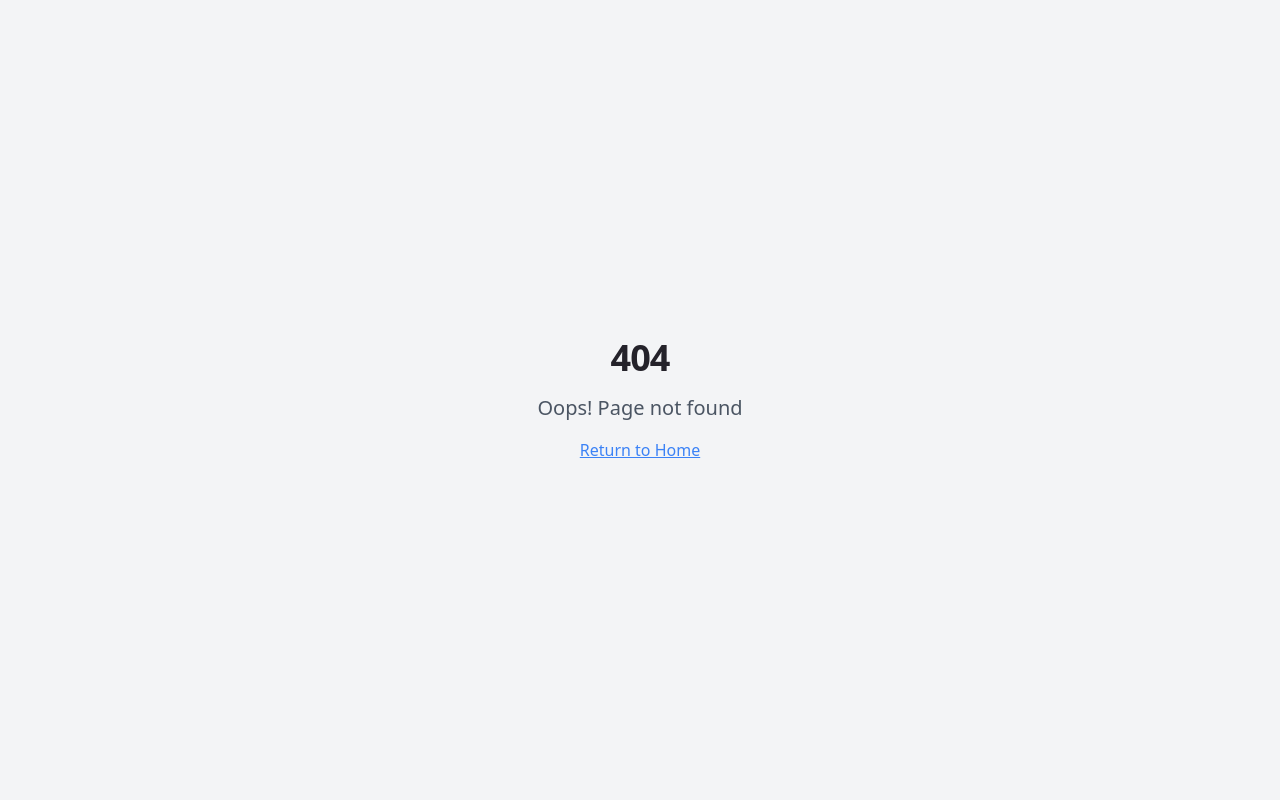
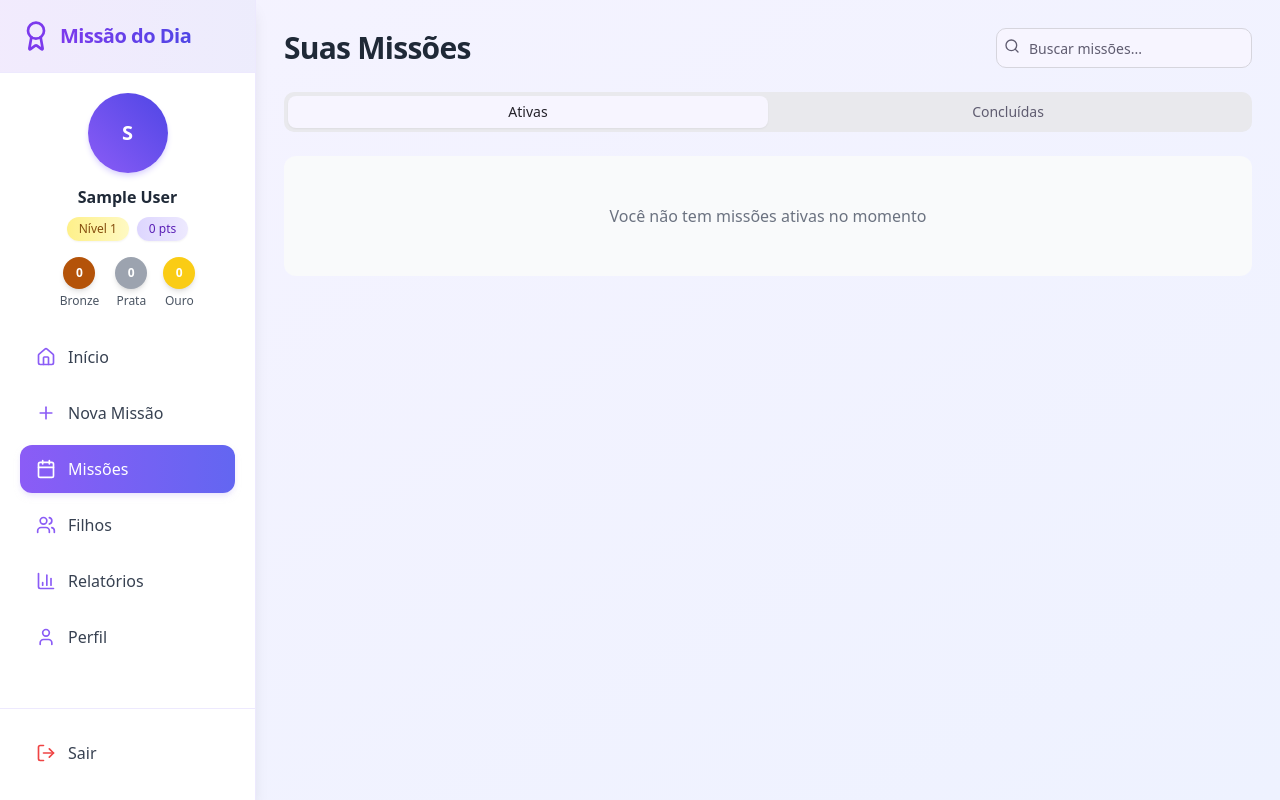
Before and after one commit to andersonmenezes2025/dia-a-dia-missao, a React (Vite) app: page /missoes in a window 1280 px wide. Before the commit this address had no page. Built offline with nearby package versions, Linux system fonts and the light colour scheme; sample sign-in values are in the browser's storage.

Commit message:
Fix: Resolve 404 error on missions menu
The missions menu was returning a 404 error. This commit likely involves adding or correcting a route in `App.tsx` to point to the correct component for the missions page.

```diff
--- a/src/App.tsx
+++ b/src/App.tsx
@@ -18,6 +18,7 @@ const EditTask = lazy(() => import("./pages/EditTask"));
 const Profile = lazy(() => import("./pages/Profile"));
 const ChildrenProfile = lazy(() => import("./pages/ChildrenProfile"));
 const Reports = lazy(() => import("./pages/Reports"));
+const Missions = lazy(() => import("./pages/Missions"));
 import NotFound from "./pages/NotFound";
 import PrivateRoute from "./components/PrivateRoute";
 import LoadingScreen from "./components/LoadingScreen";
@@ -42,6 +43,7 @@ const App = () => (
                 <Route path="/perfil" element={<PrivateRoute><Profile /></PrivateRoute>} />
                 <Route path="/filhos" element={<PrivateRoute><ChildrenProfile /></PrivateRoute>} />
                 <Route path="/relatorios" element={<PrivateRoute><Reports /></PrivateRoute>} />
+                <Route path="/missoes" element={<PrivateRoute><Missions /></PrivateRoute>} />
                 <Route path="*" element={<NotFound />} />
               </Routes>
             </Suspense>
--- /dev/null
+++ b/src/pages/Missions.tsx
@@ -0,0 +1,86 @@
+
+import React, { useEffect, useState } from "react";
+import { useTask } from "../contexts/task";
+import Layout from "../components/Layout";
+import TaskCard from "../components/TaskCard";
+import { Input } from "@/components/ui/input";
+import { Search } from "lucide-react";
+import { Tabs, TabsContent, TabsList, TabsTrigger } from "@/components/ui/tabs";
+
+const Missions = () => {
+  const { tasks } = useTask();
+  const [searchTerm, setSearchTerm] = useState("");
+  const [filteredTasks, setFilteredTasks] = useState(tasks);
+
+  useEffect(() => {
+    const filtered = tasks.filter((task) =>
+      task.title.toLowerCase().includes(searchTerm.toLowerCase())
+    );
+    setFilteredTasks(filtered);
+  }, [searchTerm, tasks]);
+
+  const activeTasks = filteredTasks.filter((task) => !task.completed);
+  const completedTasks = filteredTasks.filter((task) => task.completed);
+
+  return (
+    <Layout>
+      <div className="space-y-6">
+        <div className="flex flex-col md:flex-row justify-between items-start md:items-center gap-4">
+          <h1 className="text-2xl md:text-3xl font-bold text-gray-800">
+            Suas Missões
+          </h1>
+          <div className="relative w-full md:w-64">
+            <Search className="absolute left-2 top-2.5 h-4 w-4 text-muted-foreground" />
+            <Input
+              placeholder="Buscar missões..."
+              className="pl-8"
+              value={searchTerm}
+              onChange={(e) => setSearchTerm(e.target.value)}
+            />
+          </div>
+        </div>
+
+        <Tabs defaultValue="active" className="w-full">
+          <TabsList className="grid w-full grid-cols-2 mb-6">
+            <TabsTrigger value="active">Ativas</TabsTrigger>
+            <TabsTrigger value="completed">Concluídas</TabsTrigger>
+          </TabsList>
+
+          <TabsContent value="active" className="space-y-4">
+            {activeTasks.length === 0 ? (
+              <div className="text-center py-12 bg-gray-50 rounded-lg">
+                <p className="text-gray-500">
+                  {searchTerm ? "Nenhuma missão ativa encontrada" : "Você não tem missões ativas no momento"}
+                </p>
+              </div>
+            ) : (
+              <div className="grid gap-4 md:grid-cols-2 lg:grid-cols-3">
+                {activeTasks.map((task) => (
+                  <TaskCard key={task.id} task={task} />
+                ))}
+              </div>
+            )}
+          </TabsContent>
+
+          <TabsContent value="completed" className="space-y-4">
+            {completedTasks.length === 0 ? (
+              <div className="text-center py-12 bg-gray-50 rounded-lg">
+                <p className="text-gray-500">
+                  {searchTerm ? "Nenhuma missão concluída encontrada" : "Você não tem missões concluídas"}
+                </p>
+              </div>
+            ) : (
+              <div className="grid gap-4 md:grid-cols-2 lg:grid-cols-3">
+                {completedTasks.map((task) => (
+                  <TaskCard key={task.id} task={task} />
+                ))}
+              </div>
+            )}
+          </TabsContent>
+        </Tabs>
+      </div>
+    </Layout>
+  );
+};
+
+export default Missions;
```
